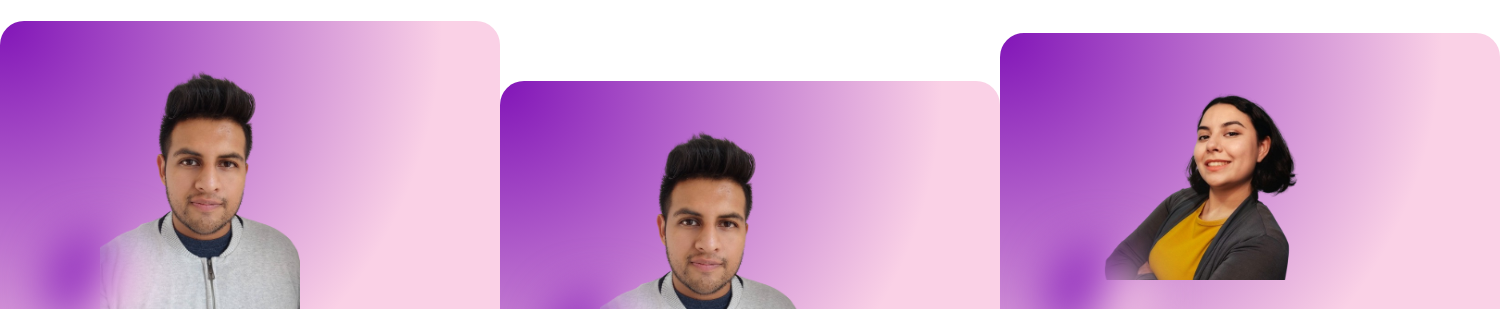
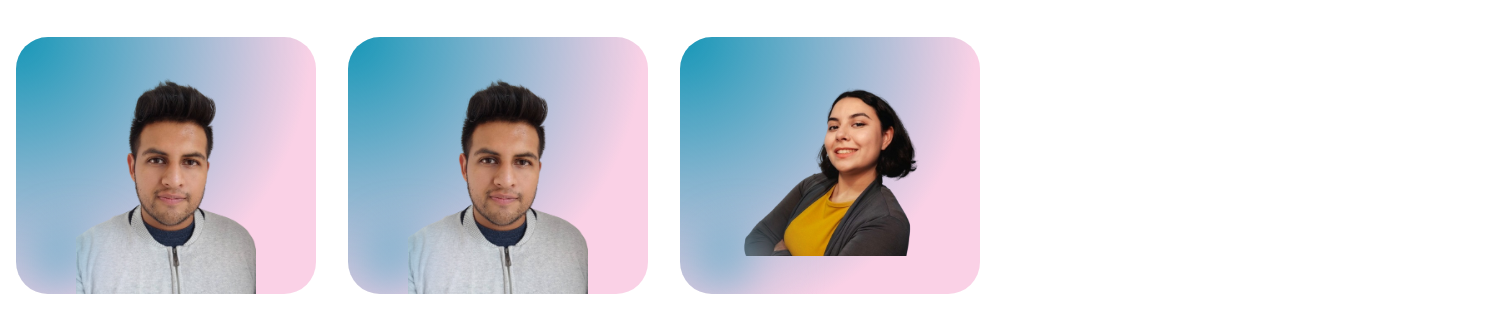
Before and after one commit to Gabriela-Ferro/Proyecto-Integrador-Front, a plain HTML site: page Index.html in a window 1280 px wide. Shown: the part 79-388 px from the top of the page, 1500 px wide, since content can reach past the window. Drawn offline with nearby package versions, Linux system fonts and the light colour scheme.

Commit message:
cambios de estilo general

```diff
--- a/Index.html
+++ b/Index.html
@@ -9,6 +9,12 @@
 			rel="stylesheet"
 			integrity="sha384-T3c6CoIi6uLrA9TneNEoa7RxnatzjcDSCmG1MXxSR1GAsXEV/Dwwykc2MPK8M2HN"
 			crossorigin="anonymous"
+		/>
+		<link rel="preconnect" href="https://fonts.googleapis.com" />
+		<link rel="preconnect" href="https://fonts.gstatic.com" crossorigin />
+		<link
+			href="https://fonts.googleapis.com/css2?family=Inter&display=swap"
+			rel="stylesheet"
 		/>
 		<link rel="stylesheet" href="./assets/styles/generalStyle.css" />
 		<link rel="stylesheet" href="./assets/styles/cardTeamStyle.css" />
@@ -52,7 +58,7 @@
 			</nav>
 		</header>
 		<main>
-			<section id="cards-container" class="d-flex"></section>
+			<section id="cards-container" class="d-flex flex-wrap"></section>
 		</main>
 	</body>
 	<script
--- a/assets/styles/cardTeamStyle.css
+++ b/assets/styles/cardTeamStyle.css
@@ -1,5 +1,5 @@
 .card-team-description {
-	width: 500px;
+	width: 300px;
 	font-family: sans-serif;
 	font-weight: 300;
 	text-align: justify;
@@ -14,7 +14,7 @@
 }
 
 html {
-	font-family: sans-serif;
+	font-family: "Inter";
 	font-weight: 300;
 	color: hsl(0 0% 15%);
 }
@@ -34,14 +34,14 @@ html {
 
 .card-team {
 	display: grid;
-	place-items: center;
+	margin: 16px;
 }
 
 .card-team-figure {
-	width: 500px;
-	aspect-ratio: 8 / 5;
+	width: 300px;
+	aspect-ratio: 7 / 6;
 	--bg: hsl(330 80% calc(90% - (var(--hover) * 10%)));
-	--accent: hsl(280 80% 40%);
+	--accent: hsl(192, 80%, 40%);
 	transition: background 0.2s;
 	background: radial-gradient(
 			circle at top left,
@@ -52,7 +52,7 @@ html {
 	margin: 0;
 	position: relative;
 	overflow: hidden;
-	border-radius: 1.5rem;
+	border-radius: 2rem;
 }
 
 .card-team-figure:after {
@@ -74,7 +74,7 @@ html {
 	position: absolute;
 	left: 20%;
 	top: 15%;
-	width: 40%;
+	width: 60%;
 	transform: translateX(calc(var(--hover) * -15%))
 		scale(calc(1 + (var(--hover) * 0.2)));
 	transition: transform 0.2s;
```
